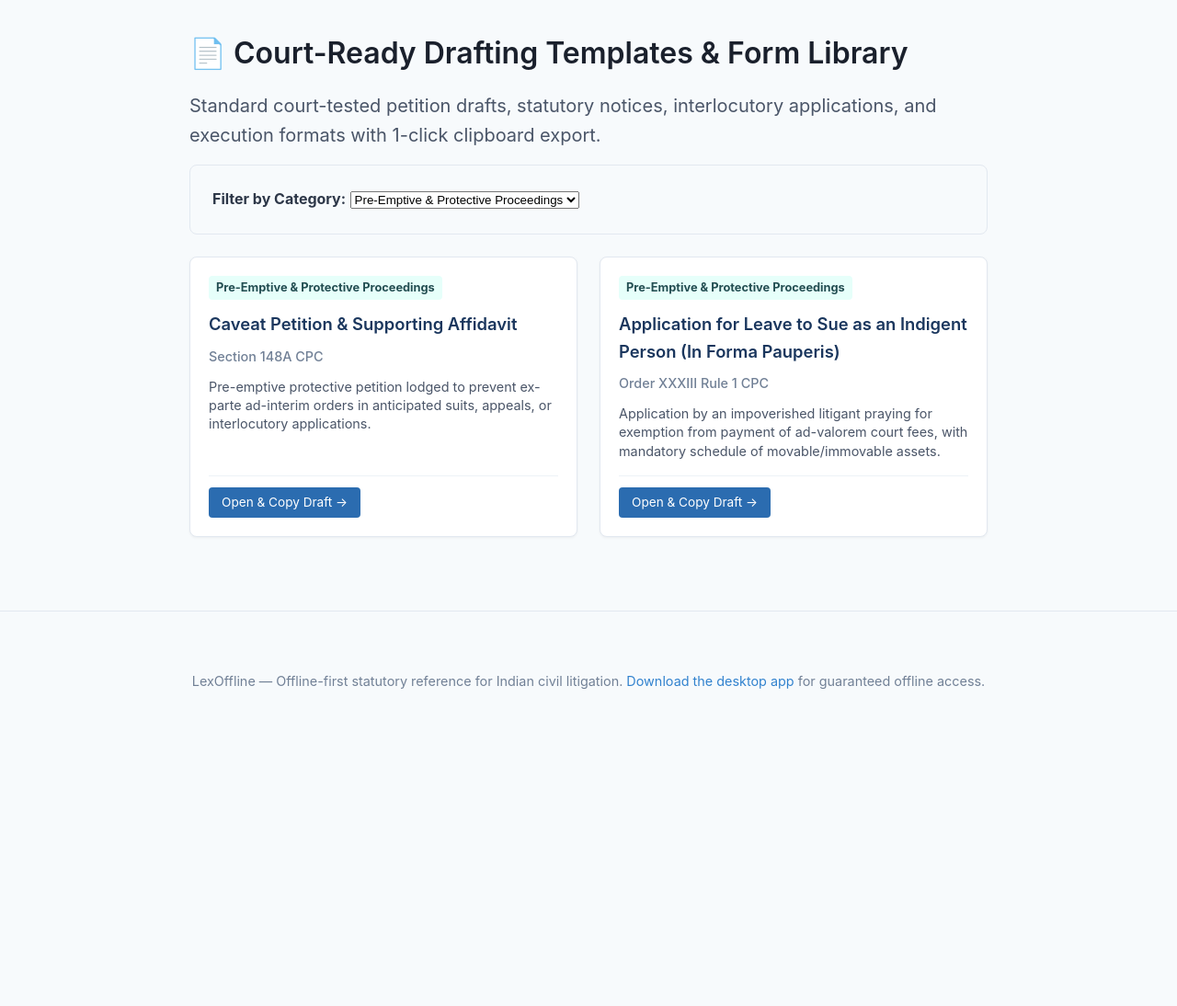
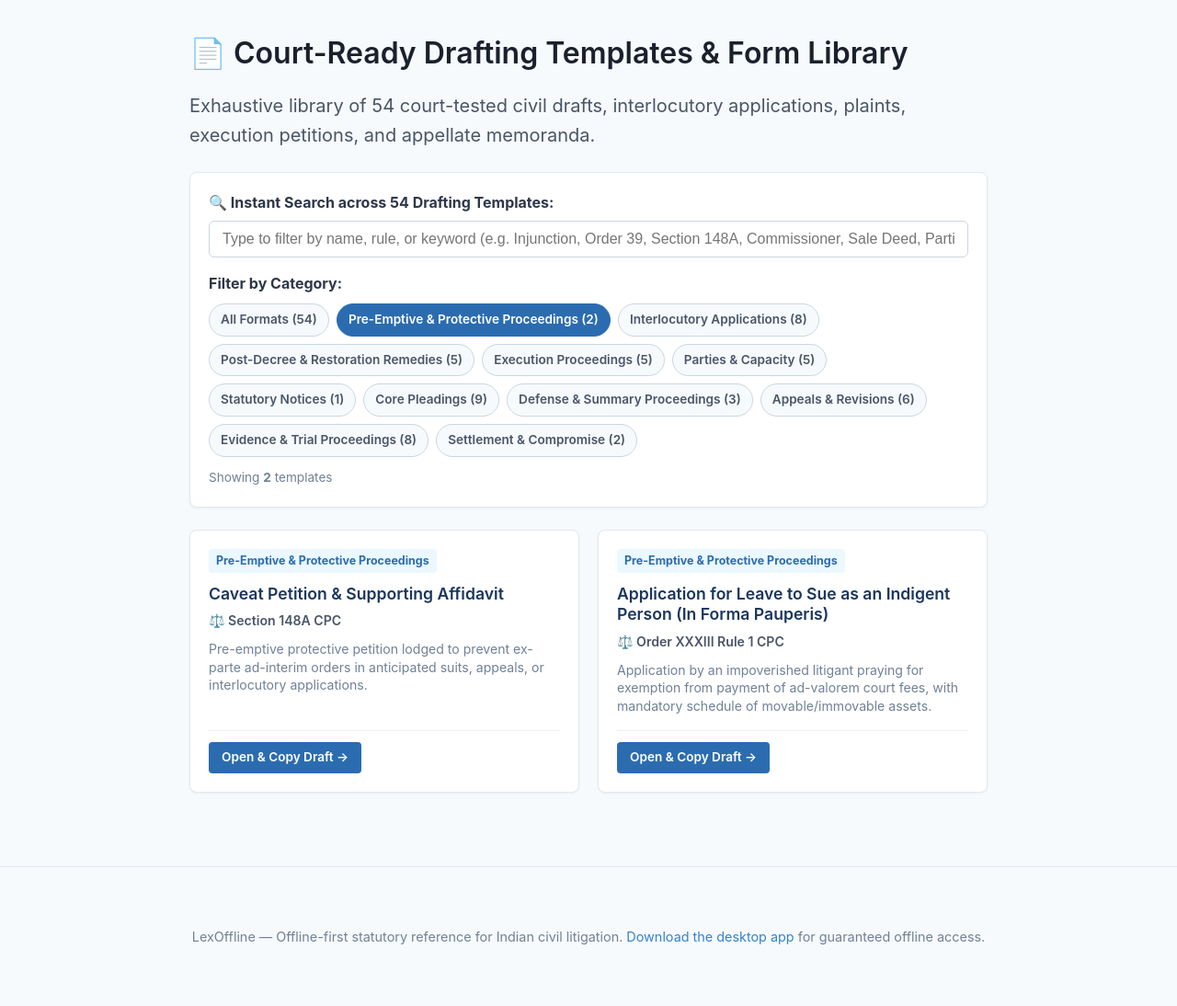
Before and after one commit to ADVADIL/lexoffline-cpc, a Flask app: a page that uses web/templates/templates_index.html in a window 1280 px wide. Shown: the part 119-1213 px from the top of the page at 92% size. Before the commit the page ends 868 px from the top, so only its background shows below. Run offline with Flask 3, Linux system fonts and the light colour scheme.

Commit message:
Update category filter with interactive pill buttons, category counts, and live instant search across desktop and web

```diff
--- a/web/app.py
+++ b/web/app.py
@@ -322,11 +322,17 @@ import templates_data as tdata
 
 @app.route('/templates')
 def drafting_templates():
-    selected_cat = request.args.get('category', '')
+    selected_cat = request.args.get('category', '').strip()
+    all_items = tdata.list_templates()
+    from collections import Counter
+    cat_counts = Counter(t.category for t in all_items)
     categories = tdata.list_template_categories()
+    category_list = [{"name": cat, "count": cat_counts.get(cat, 0)} for cat in categories]
     items = tdata.list_templates(category=selected_cat if selected_cat else None)
     return render_template('templates_index.html',
                            categories=categories,
+                           category_list=category_list,
+                           total_count=len(all_items),
                            selected_category=selected_cat,
                            templates=items)
 
--- a/web/templates/templates_index.html
+++ b/web/templates/templates_index.html
@@ -3,42 +3,155 @@
 {% block title %}Court-Ready Drafting Templates - LexOffline{% endblock %}
 
 {% block content %}
-<div class="header-section">
+<div class="header-section" style="margin-bottom: 1.5rem;">
     <h1>📄 Court-Ready Drafting Templates &amp; Form Library</h1>
-    <p class="subtitle">Standard court-tested petition drafts, statutory notices, interlocutory applications, and execution formats with 1-click clipboard export.</p>
+    <p class="subtitle">Exhaustive library of 54 court-tested civil drafts, interlocutory applications, plaints, execution petitions, and appellate memoranda.</p>
 </div>
 
-<div class="category-filter panel" style="margin-bottom: 1.5rem;">
-    <label for="category-select"><strong>Filter by Category:</strong></label>
-    <select id="category-select" onchange="window.location.href='/templates?category=' + encodeURIComponent(this.value)">
-        <option value="">All Categories</option>
-        {% for cat in categories %}
-        <option value="{{ cat }}" {% if selected_category == cat %}selected{% endif %}>{{ cat }}</option>
-        {% endfor %}
-    </select>
+<!-- Search and Filter Controls -->
+<div class="panel" style="margin-bottom: 1.5rem; background: #fff; padding: 1.25rem; border: 1px solid #e2e8f0; border-radius: 8px; box-shadow: 0 1px 3px rgba(0,0,0,0.05);">
+    <div style="margin-bottom: 1rem;">
+        <label for="template-search" style="font-weight: bold; color: #2d3748; display: block; margin-bottom: 0.4rem;">
+            🔍 Instant Search across 54 Drafting Templates:
+        </label>
+        <input type="text" id="template-search" placeholder="Type to filter by name, rule, or keyword (e.g. Injunction, Order 39, Section 148A, Commissioner, Sale Deed, Partition)..."
+               oninput="filterTemplates()"
+               style="width: 100%; box-sizing: border-box; padding: 10px 14px; font-size: 1rem; border: 1px solid #cbd5e0; border-radius: 6px;">
+    </div>
+
+    <div>
+        <label style="font-weight: bold; color: #2d3748; display: block; margin-bottom: 0.5rem;">
+            Filter by Category:
+        </label>
+        <div style="display: flex; flex-wrap: wrap; gap: 0.5rem;" id="category-pills">
+            <a href="/templates" class="cat-pill {% if not selected_category %}active{% endif %}" data-cat="" onclick="selectCategory(event, '')"
+               style="text-decoration: none; padding: 6px 12px; border-radius: 20px; font-size: 0.85rem; font-weight: 600; border: 1px solid #cbd5e0; background: {% if not selected_category %}#2b6cb0; color: #fff; border-color: #2b6cb0;{% else %}#f7fafc; color: #4a5568;{% endif %}">
+                All Formats ({{ total_count }})
+            </a>
+            {% for c in category_list %}
+            <a href="/templates?category={{ c.name|urlencode }}" class="cat-pill {% if selected_category == c.name %}active{% endif %}" data-cat="{{ c.name }}" onclick="selectCategory(event, '{{ c.name }}')"
+               style="text-decoration: none; padding: 6px 12px; border-radius: 20px; font-size: 0.85rem; font-weight: 600; border: 1px solid #cbd5e0; background: {% if selected_category == c.name %}#2b6cb0; color: #fff; border-color: #2b6cb0;{% else %}#f7fafc; color: #4a5568;{% endif %}">
+                {{ c.name }} ({{ c.count }})
+            </a>
+            {% endfor %}
+        </div>
+    </div>
+
+    <div style="margin-top: 0.75rem; font-size: 0.85rem; color: #718096;" id="count-indicator">
+        Showing <strong id="visible-count">{{ templates|length }}</strong> templates
+    </div>
 </div>
 
-<div class="templates-grid" style="display: grid; grid-template-columns: repeat(auto-fill, minmax(320px, 1fr)); gap: 1.5rem;">
+<!-- Template Cards Grid -->
+<div class="templates-grid" id="templates-grid" style="display: grid; grid-template-columns: repeat(auto-fill, minmax(320px, 1fr)); gap: 1.25rem;">
     {% for t in templates %}
-    <div class="card" style="border: 1px solid #e2e8f0; border-radius: 8px; padding: 1.25rem; background: #fff; box-shadow: 0 1px 3px rgba(0,0,0,0.05); display: flex; flex-direction: column;">
-        <span class="badge" style="background: #e6fffa; color: #234e52; font-size: 0.8rem; font-weight: bold; padding: 3px 8px; border-radius: 4px; align-self: flex-start; margin-bottom: 0.5rem;">
+    <div class="card template-card" data-category="{{ t.category }}" data-search="{{ t.title|lower }} {{ t.provision|lower }} {{ t.summary|lower }} {{ t.category|lower }}"
+         style="border: 1px solid #e2e8f0; border-radius: 8px; padding: 1.25rem; background: #fff; box-shadow: 0 1px 3px rgba(0,0,0,0.05); display: flex; flex-direction: column;">
+        <span class="badge" style="background: #ebf8ff; color: #2b6cb0; font-size: 0.78rem; font-weight: bold; padding: 3px 8px; border-radius: 4px; align-self: flex-start; margin-bottom: 0.5rem;">
             {{ t.category }}
         </span>
-        <h3 style="margin: 0.25rem 0 0.5rem 0; font-size: 1.15rem;">
+        <h3 style="margin: 0.25rem 0 0.4rem 0; font-size: 1.1rem; line-height: 1.3;">
             <a href="/template/{{ t.id }}" style="color: #1a365d; text-decoration: none;">{{ t.title }}</a>
         </h3>
-        <p style="color: #718096; font-size: 0.9rem; margin-bottom: 0.75rem; font-weight: 500;">
-            {{ t.provision }}
+        <p style="color: #4a5568; font-size: 0.88rem; margin-bottom: 0.6rem; font-weight: 600;">
+            ⚖️ {{ t.provision }}
         </p>
-        <p style="color: #4a5568; font-size: 0.9rem; line-height: 1.4; flex-grow: 1;">
+        <p style="color: #718096; font-size: 0.88rem; line-height: 1.4; flex-grow: 1;">
             {{ t.summary }}
         </p>
         <div style="margin-top: 1rem; border-top: 1px solid #edf2f7; padding-top: 0.75rem;">
-            <a href="/template/{{ t.id }}" class="btn" style="display: inline-block; padding: 6px 14px; background: #2b6cb0; color: #fff; text-decoration: none; border-radius: 4px; font-size: 0.85rem;">
+            <a href="/template/{{ t.id }}" class="btn" style="display: inline-block; padding: 6px 14px; background: #2b6cb0; color: #fff; text-decoration: none; border-radius: 4px; font-size: 0.85rem; font-weight: 600;">
                 Open &amp; Copy Draft &rarr;
             </a>
         </div>
     </div>
     {% endfor %}
 </div>
+
+<div id="no-results" style="display: none; text-align: center; padding: 3rem; background: #fff; border: 1px dashed #cbd5e0; border-radius: 8px; color: #718096; margin-top: 1rem;">
+    <h3>No matching templates found</h3>
+    <p>Try clearing your search query or selecting "All Formats" above.</p>
+</div>
+
+<script>
+let currentCategory = {{ selected_category|tojson }};
+
+function selectCategory(e, cat) {
+    e.preventDefault();
+    currentCategory = cat;
+
+    // Update pill styling
+    const pills = document.querySelectorAll('.cat-pill');
+    pills.forEach(p => {
+        const pCat = p.getAttribute('data-cat');
+        if ((!cat && !pCat) || (pCat === cat)) {
+            p.style.background = '#2b6cb0';
+            p.style.color = '#fff';
+            p.style.borderColor = '#2b6cb0';
+            p.classList.add('active');
+        } else {
+            p.style.background = '#f7fafc';
+            p.style.color = '#4a5568';
+            p.style.borderColor = '#cbd5e0';
+            p.classList.remove('active');
+        }
+    });
+
+    // Update browser URL without reload
+    const newUrl = cat ? '/templates?category=' + encodeURIComponent(cat) : '/templates';
+    window.history.pushState({ category: cat }, '', newUrl);
+
+    filterTemplates();
+}
+
+function filterTemplates() {
+    const q = document.getElementById('template-search').value.toLowerCase().trim();
+    const cards = document.querySelectorAll('.template-card');
+    let visible = 0;
+
+    cards.forEach(card => {
+        const cardCat = card.getAttribute('data-category');
+        const cardSearch = card.getAttribute('data-search');
+
+        const matchesCat = !currentCategory || (cardCat === currentCategory);
+        const matchesQuery = !q || cardSearch.includes(q);
+
+        if (matchesCat && matchesQuery) {
+            card.style.display = 'flex';
+            visible++;
+        } else {
+            card.style.display = 'none';
+        }
+    });
+
+    document.getElementById('visible-count').innerText = visible;
+    const noResults = document.getElementById('no-results');
+    if (visible === 0) {
+        noResults.style.display = 'block';
+    } else {
+        noResults.style.display = 'none';
+    }
+}
+
+// Support browser back/forward buttons
+window.addEventListener('popstate', function(e) {
+    const params = new URLSearchParams(window.location.search);
+    const cat = params.get('category') || '';
+    currentCategory = cat;
+    const pills = document.querySelectorAll('.cat-pill');
+    pills.forEach(p => {
+        const pCat = p.getAttribute('data-cat');
+        if ((!cat && !pCat) || (pCat === cat)) {
+            p.style.background = '#2b6cb0';
+            p.style.color = '#fff';
+            p.style.borderColor = '#2b6cb0';
+        } else {
+            p.style.background = '#f7fafc';
+            p.style.color = '#4a5568';
+            p.style.borderColor = '#cbd5e0';
+        }
+    });
+    filterTemplates();
+});
+</script>
 {% endblock %}
```
Also changed, not shown: main.py (+15 -2 lines), cpc_1908.db.
